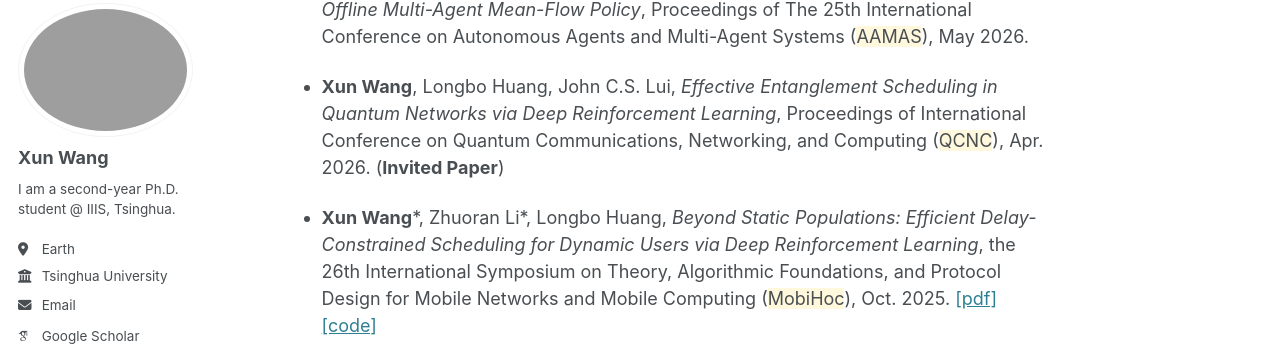
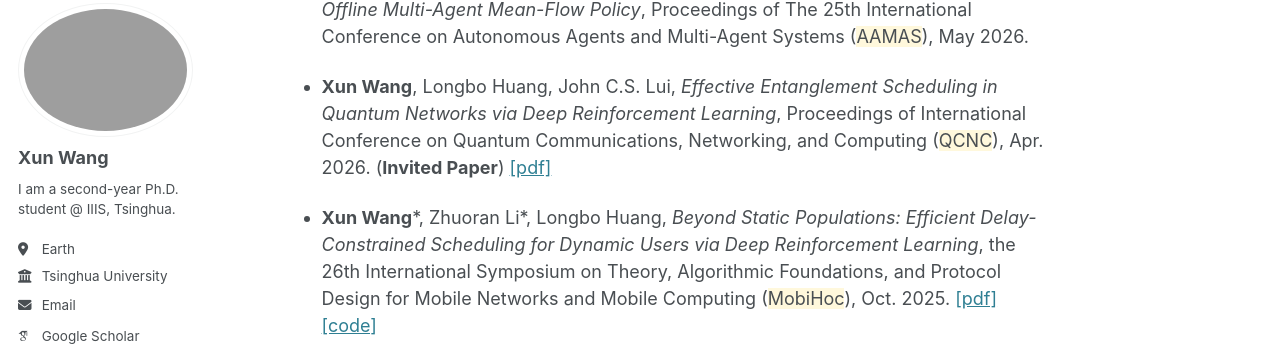
Before and after one commit to Misakau/Misakau.github.io, a Jekyll site: the page built from _pages/about.md, in a window 1280 px wide and 900 px high, scrolled down 1277 px. Shown: the part 103-453 px from the top of the window. Built offline with Jekyll 4.4.1, drawn with Linux system fonts in a browser that asks for light colours; some web fonts are replaced; comment, search, counter and statistics services are not loaded.

Commit message:
add qcnc pdf

```diff
--- a/_pages/about.md
+++ b/_pages/about.md
@@ -34,7 +34,7 @@ Publications
 
 - Zhuoran Li, **Xun Wang**, Hai Zhong, Qingxin Xia, Lihua Zhang, Longbo Huang, *OM²P: Offline Multi-Agent Mean-Flow Policy*, Proceedings of The 25th International Conference on Autonomous Agents and Multi-Agent Systems (<span style="background-color:#FFF8DC;">AAMAS</span>), May 2026.
 
-- **Xun Wang**, Longbo Huang, John C.S. Lui, *Effective Entanglement Scheduling in Quantum Networks via Deep Reinforcement Learning*, Proceedings of International Conference on Quantum Communications, Networking, and Computing (<span style="background-color:#FFF8DC;">QCNC</span>), Apr. 2026. (**Invited Paper**)
+- **Xun Wang**, Longbo Huang, John C.S. Lui, *Effective Entanglement Scheduling in Quantum Networks via Deep Reinforcement Learning*, Proceedings of International Conference on Quantum Communications, Networking, and Computing (<span style="background-color:#FFF8DC;">QCNC</span>), Apr. 2026. (**Invited Paper**) [\[pdf\]](https://ieeexplore.ieee.org/abstract/document/11500282)
 
 - **Xun Wang**\*, Zhuoran Li\*, Longbo Huang, *Beyond Static Populations: Efficient Delay-Constrained Scheduling for Dynamic Users via Deep Reinforcement Learning*, the 26th International Symposium on Theory, Algorithmic Foundations, and Protocol Design for Mobile Networks and Mobile Computing (<span style="background-color:#FFF8DC;">MobiHoc</span>), Oct. 2025. [\[pdf\]](https://dl.acm.org/doi/10.1145/3704413.3764445) [\[code\]](https://github.com/Misakau/HEMA)
 
```
